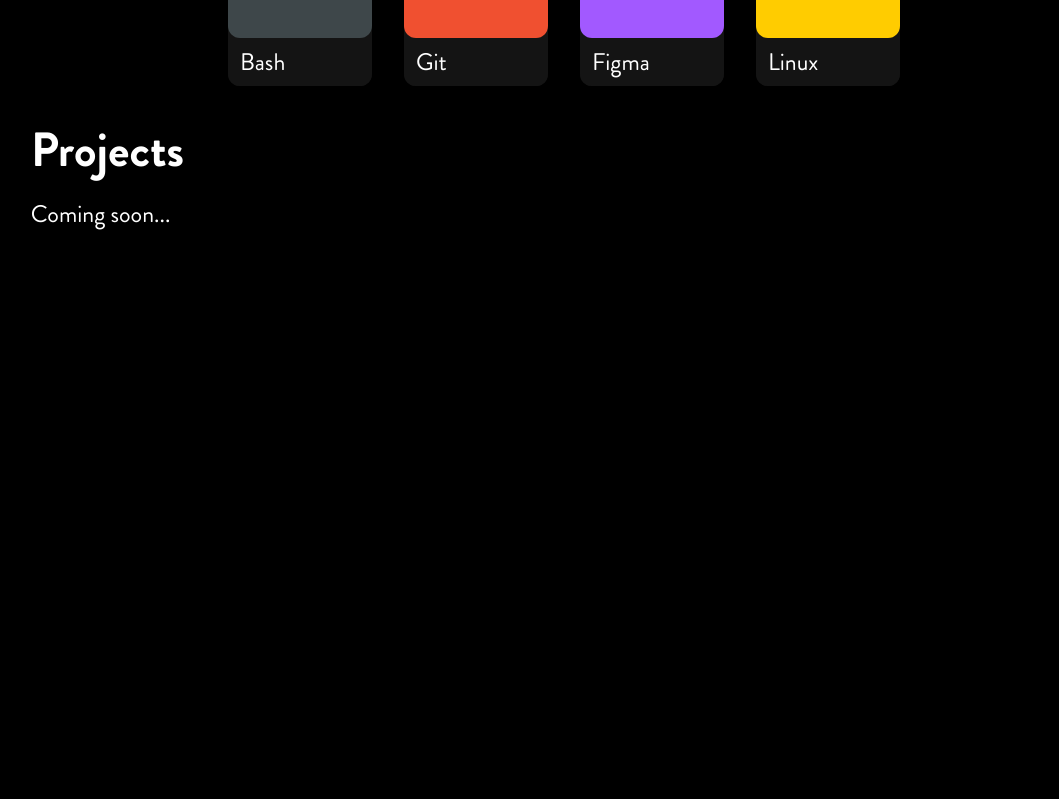
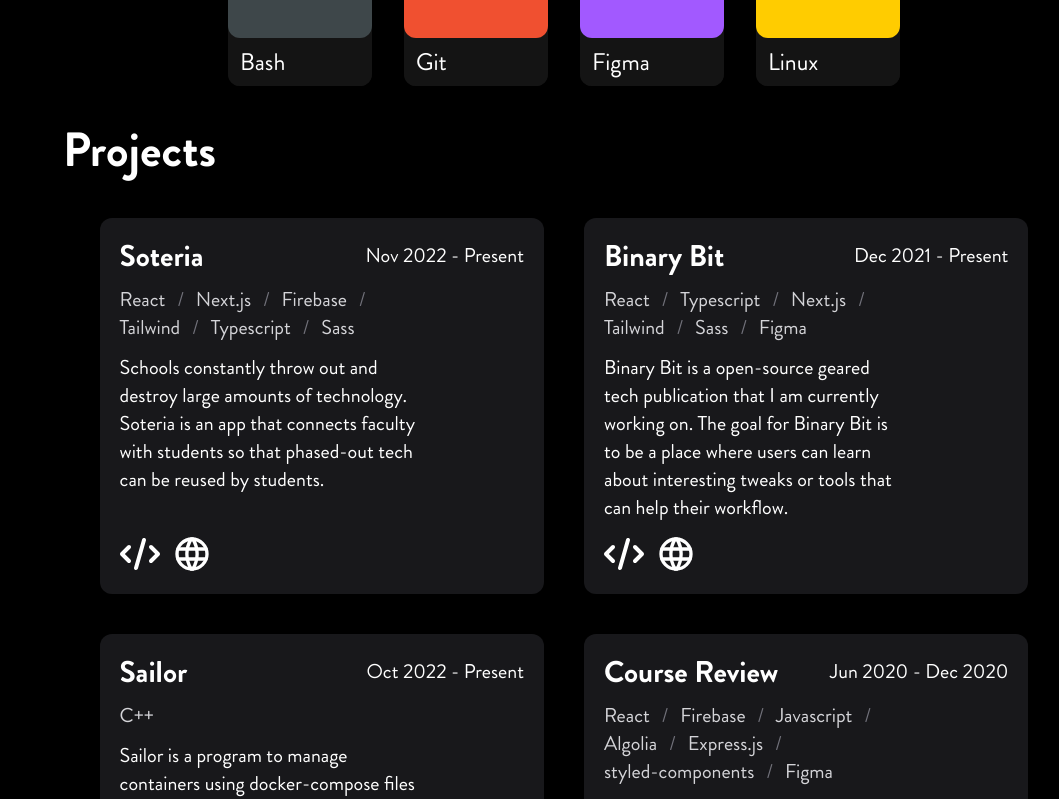
Before and after one commit to ateric/website, a Next.js app: page /portfolio in a window 1280 px wide. Shown: the part 1010-1809 px from the top of the page, without its empty margins (76-1135 px from the left). Before the commit the page ends 1320 px from the top, so only its background shows below. Built offline with nearby package versions, Linux system fonts and the light colour scheme.

Commit message:
Added projects

```diff
--- a/pages/portfolio.tsx
+++ b/pages/portfolio.tsx
@@ -1,8 +1,10 @@
 import type { NextPage } from "next";
 import { NextSeo } from "next-seo";
 import Navbar from "../components/Navbar/Navbar";
+import ProjectCard from "../components/ProjectCard/ProjectCard";
 import ToolCard from "../components/ToolCard/ToolCard";
 import { portfolio } from "../constants/metadata";
+import { projects } from "../constants/projects";
 import { tools } from "../constants/tools";
 
 const Portfolio: NextPage = () => {
@@ -26,8 +28,12 @@
           </div>
         </div>
         <div className={"w-full lg:w-5/6 mb-20"}>
-          <h2 className={"text-white text-5xl font-bold mb-6"}>Projects</h2>
-          <h3 className={"text-white text-2xl"}>Coming soon...</h3>
+          <h2 className={"text-white text-5xl font-bold mb-6 mx-8"}>Projects</h2>
+          <div className="flex flex-wrap justify-center">
+            {projects.map((project) => (
+              <ProjectCard project={project} key={project.name} />
+            ))}
+          </div>
         </div>
       </div>
     </div>
```
